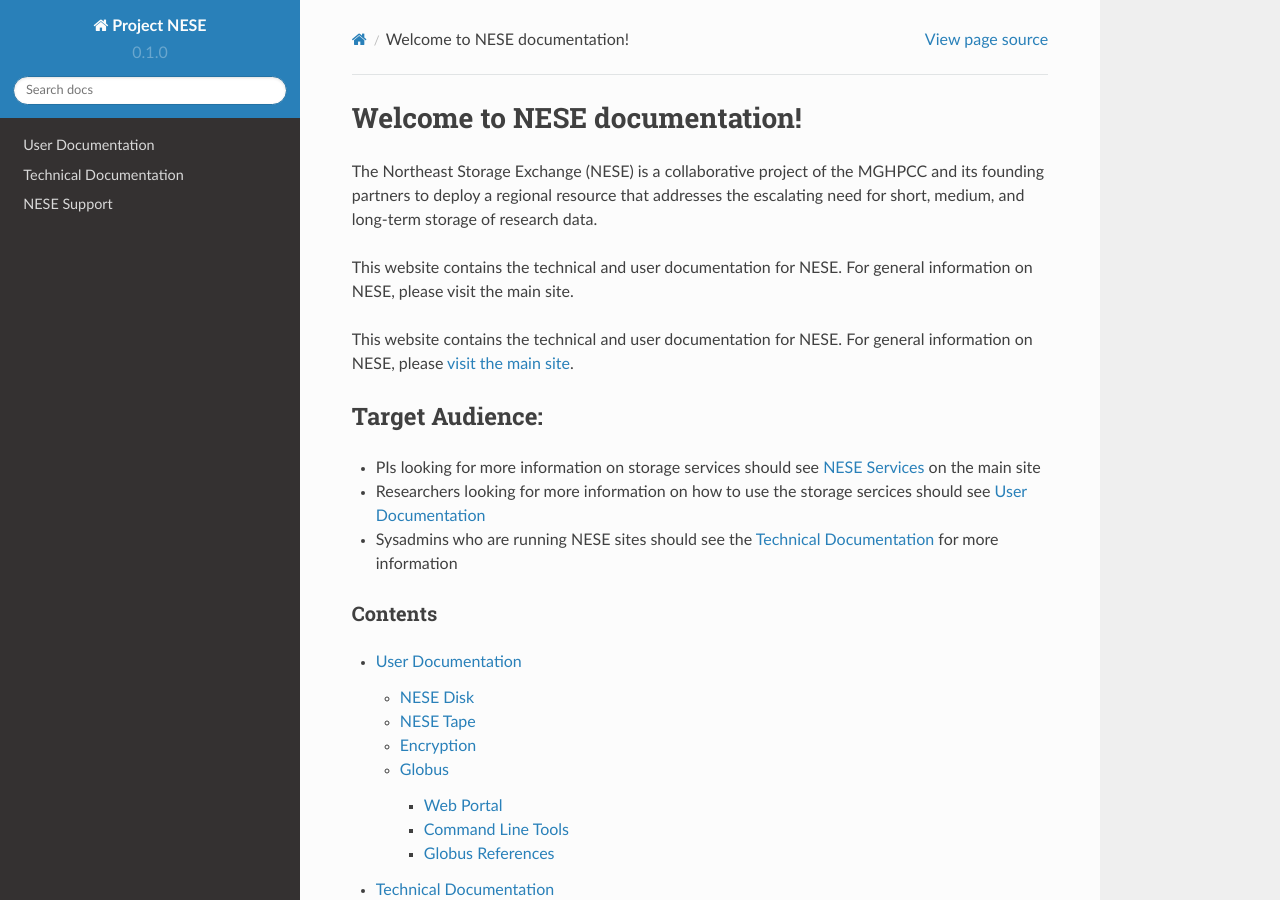
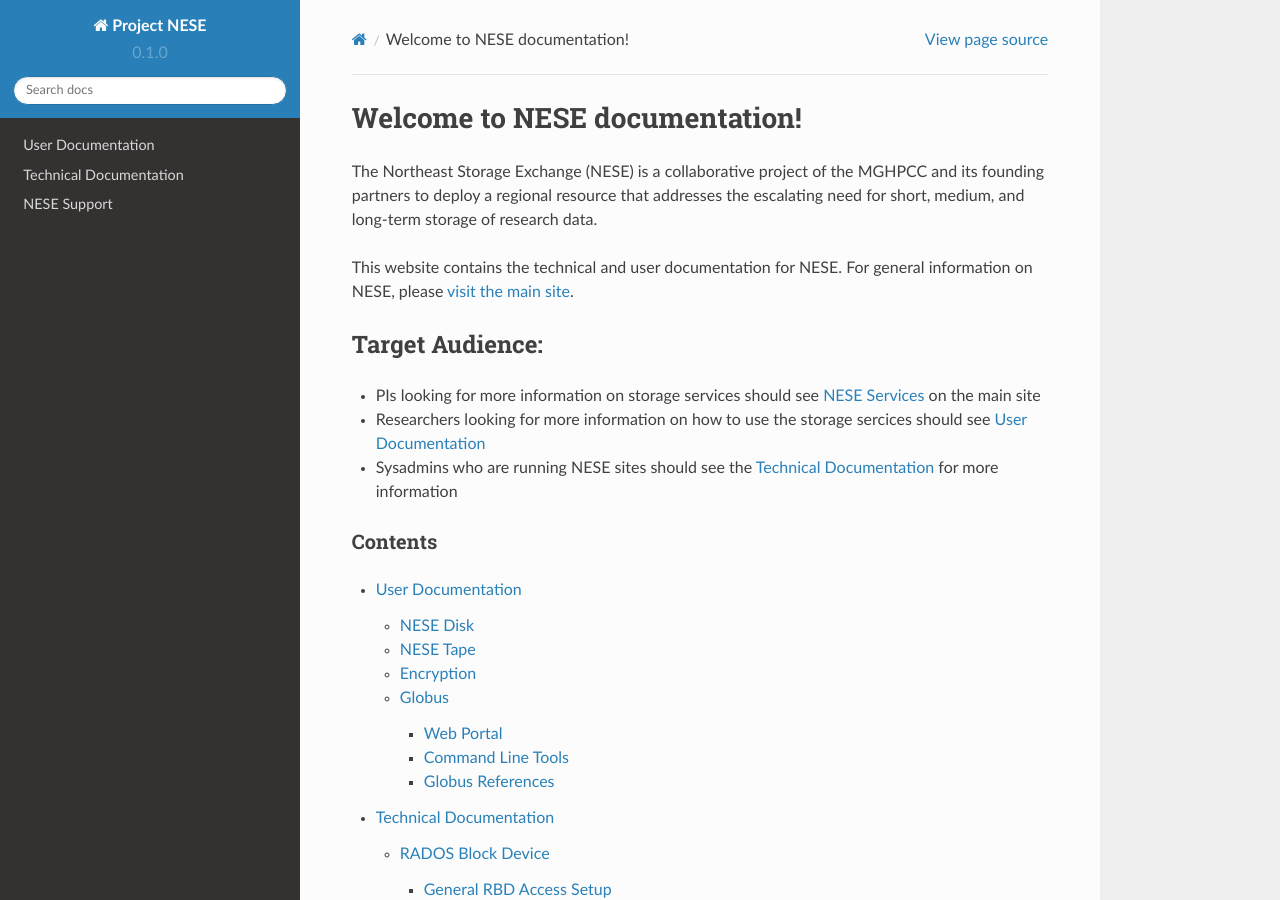
Before and after one commit to mghpcsim/rtd-nese, a Sphinx documentation site: the page built from docs/source/index.rst, in a window 1280 px wide and 900 px high. Built offline with Sphinx 7.4.7 and the Read the Docs theme 2.0.0, drawn with Linux system fonts in a browser that asks for light colours.

Commit message:
cleaning up some duplication in index

```diff
--- a/docs/source/index.rst
+++ b/docs/source/index.rst
@@ -4,9 +4,6 @@
 The Northeast Storage Exchange (NESE) is a collaborative project of the MGHPCC
 and its founding partners to deploy a regional resource that addresses the
 escalating need for short, medium, and long-term storage of research data.
-
-This website contains the technical and user documentation for NESE. For general information on NESE, please visit the main site.
-
 
 This website contains the technical and user documentation for NESE.
 For general information on NESE, please `visit the main site <https://nesedev.mghpcc.org>`_.
```
